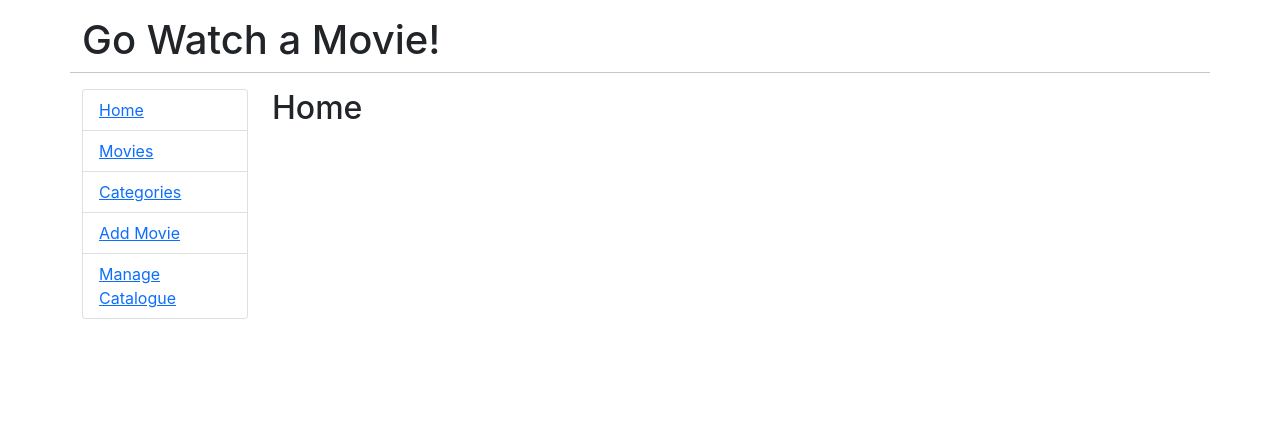
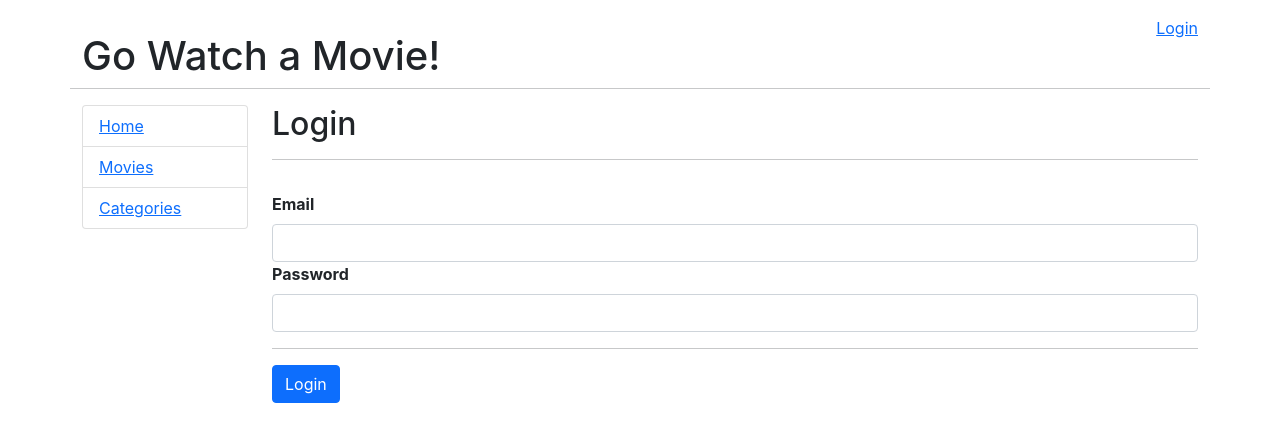
Before and after one commit to daopmdean/movie-store-fe, a React (Create React App) app: page /login in a window 1280 px wide. Shown: the top 442 px of the page. Built offline with nearby package versions, Linux system fonts and the light colour scheme.

Commit message:
hidden admin from anonymous users

```diff
--- a/src/App.js
+++ b/src/App.js
@@ -1,19 +1,60 @@
-import React from "react";
+import React, { Component, Fragment } from "react";
 import { BrowserRouter as Router, Switch, Route, Link } from "react-router-dom";
 import Admin from "./components/Admin";
 import Categories from "./components/Categories";
 import EditMovie from "./components/EditMovie";
 import Home from "./components/Home";
+import Login from "./components/Login";
 import Movies from "./components/Movies";
 import OneGenre from "./components/OneGenre";
 import OneMovie from "./components/OneMovie";
 
-export default function App() {
+export default class App extends Component {
+  constructor(props) {
+    super(props);
+    this.state = {
+      jwt: "",
+    };
+
+    this.handleJWTChange = this.handleJWTChange.bind(this);
+  }
+
+  handleJWTChange = (jwt) => {
+    this.setState({
+      jwt: jwt,
+    });
+  };
+
+  logout = () => {
+    this.setState({
+      jwt: "",
+    });
+  };
+
+  render() {
+    let authLink;
+    if (this.state.jwt === "") {
+      authLink = (
+        <Link to="/login" onClick={this.logouta}>
+          Login
+        </Link>
+      );
+    } else {
+      authLink = (
+        <Link to="/logout" onClick={this.logout}>
+          Logout
+        </Link>
+      );
+    }
+
     return (
       <Router>
         <div className="container">
           <div className="row">
+            <div className="col mt-3">
               <h1 className="mt-3">Go Watch a Movie!</h1>
+            </div>
+            <div className="col mt-3 text-end">{authLink}</div>
             <hr className="mb-3"></hr>
           </div>
 
@@ -30,12 +71,17 @@
                   <li className="list-group-item">
                     <Link to="/categories">Categories</Link>
                   </li>
+
+                  {this.state.jwt !== "" && (
+                    <Fragment>
                       <li className="list-group-item">
                         <Link to="/admin/movie/0">Add Movie</Link>
                       </li>
                       <li className="list-group-item">
                         <Link to="/admin">Manage Catalogue</Link>
                       </li>
+                    </Fragment>
+                  )}
                 </ul>
               </nav>
             </div>
@@ -47,13 +93,30 @@
                   <Movies />
                 </Route>
 
+                <Route
+                  exact
+                  path="/login"
+                  component={(props) => (
+                    <Login {...props} handleJWTChange={this.handleJWTChange} />
+                  )}
+                />
+
                 <Route exact path="/categories" component={Categories} />
                 <Route exact path="/categories/:id" component={OneGenre} />
 
-              <Route path="/admin/movie/:id" component={EditMovie} />
-              <Route path="/admin">
-                <Admin />
-              </Route>
+                <Route
+                  path="/admin/movie/:id"
+                  component={(props) => (
+                    <EditMovie {...props} jwt={this.state.jwt} />
+                  )}
+                />
+                <Route
+                  path="/admin"
+                  component={(props) => (
+                    <Admin {...props} jwt={this.state.jwt} />
+                  )}
+                />
+
                 <Route path="/" component={Home} />
               </Switch>
             </div>
@@ -62,3 +125,4 @@
       </Router>
     );
   }
+}
--- a/src/components/Admin.js
+++ b/src/components/Admin.js
@@ -9,6 +9,11 @@
   };
 
   componentDidMount() {
+    if (this.props.jwt === "") {
+      this.props.history.push({ pathname: "/login" });
+      return;
+    }
+
     fetch("http://localhost:4000/v1/movies")
       .then((res) => {
         console.log("Response code: " + res.status);
--- a/src/components/EditMovie.js
+++ b/src/components/EditMovie.js
@@ -42,6 +42,11 @@
   }
 
   componentDidMount() {
+    if (this.props.jwt === "") {
+      this.props.history.push({ pathname: "/login" });
+      return;
+    }
+
     const id = this.props.match.params.id;
     if (id > 0) {
       fetch("http://localhost:4000/v1/movies/" + id)
@@ -108,9 +113,13 @@
 
     const data = new FormData(evt.target);
     const payload = Object.fromEntries(data.entries());
+    const headers = new Headers();
+    headers.append("Content-Type", "application/json");
+    headers.append("Authorization", "Bearer " + this.props.jwt);
 
     const requestOptions = {
       method: "POST",
+      headers: headers,
       body: JSON.stringify(payload),
     };
 
@@ -149,10 +158,13 @@
         {
           label: "Yes",
           onClick: () => {
+            const headers = new Headers();
+            headers.append("Content-Type", "application/json");
+            headers.append("Authorization", "Bearer " + this.props.jwt);
             fetch(
               "http://localhost:4000/v1/admin/deletemovie/" +
                 this.state.movie.id,
-              { method: "GET" }
+              { method: "GET", headers: headers }
             )
               .then((res) => res.json())
               .then((json) => {
--- /dev/null
+++ b/src/components/Login.js
@@ -0,0 +1,118 @@
+import React, { Component, Fragment } from "react";
+import Alert from "./Alert";
+import Input from "./form-components/Input";
+
+export default class Login extends Component {
+  constructor(props) {
+    super(props);
+
+    this.state = {
+      email: "",
+      password: "",
+      error: null,
+      errors: [],
+      alert: {
+        type: "d-none",
+        message: "",
+      },
+    };
+
+    // this.handleChange = this.handleChange.bind(this);
+    // this.handleSubmit = this.handleSubmit.bind(this);
+  }
+
+  handleChange = (evt) => {
+    let name = evt.target.name;
+    let value = evt.target.value;
+
+    this.setState((previousState) => ({
+      ...previousState,
+      [name]: value,
+    }));
+  };
+
+  handleSubmit = (evt) => {
+    evt.preventDefault();
+
+    let errors = [];
+    if (this.state.email === "") {
+      errors.push("email");
+    }
+    if (this.state.password === "") {
+      errors.push("password");
+    }
+
+    this.setState({ errors: errors });
+    if (errors.length > 0) {
+      return false;
+    }
+
+    const data = new FormData(evt.target);
+    const payload = Object.fromEntries(data.entries());
+
+    const requestOptions = {
+      method: "POST",
+      body: JSON.stringify(payload),
+    };
+
+    fetch("http://localhost:4000/v1/admin/signin", requestOptions)
+      .then((res) => res.json())
+      .then((data) => {
+        if (data.error) {
+          this.setState({
+            alert: {
+              type: "alert-danger",
+              message: data.error.message,
+            },
+          });
+        } else {
+          this.handleJWTChange(data.token);
+          this.props.history.push({ pathname: "/admin" });
+        }
+      });
+  };
+
+  handleJWTChange(jwt) {
+    this.props.handleJWTChange(jwt);
+  }
+
+  hasError(key) {
+    return this.state.errors.indexOf(key) !== -1;
+  }
+
+  render() {
+    return (
+      <Fragment>
+        <h2>Login</h2>
+        <hr />
+        <Alert
+          alertType={this.state.alert.type}
+          alertMessage={this.state.alert.message}
+        />
+        <form className="pt-3" onSubmit={this.handleSubmit}>
+          <Input
+            title={"Email"}
+            type={"email"}
+            name={"email"}
+            handleChange={this.handleChange}
+            className={this.hasError("email") ? "is-invalid" : ""}
+            errDiv={this.hasError("email") ? "text-danger" : "d-none"}
+            errMsg={"Please enter a valid email address"}
+          />
+
+          <Input
+            title={"Password"}
+            type={"password"}
+            name={"password"}
+            handleChange={this.handleChange}
+            className={this.hasError("password") ? "is-invalid" : ""}
+            errDiv={this.hasError("password") ? "text-danger" : "d-none"}
+            errMsg={"Please enter password"}
+          />
+          <hr />
+          <button className="btn btn-primary">Login</button>
+        </form>
+      </Fragment>
+    );
+  }
+}
```
Lines whose indentation alone changed are shown as unchanged.
